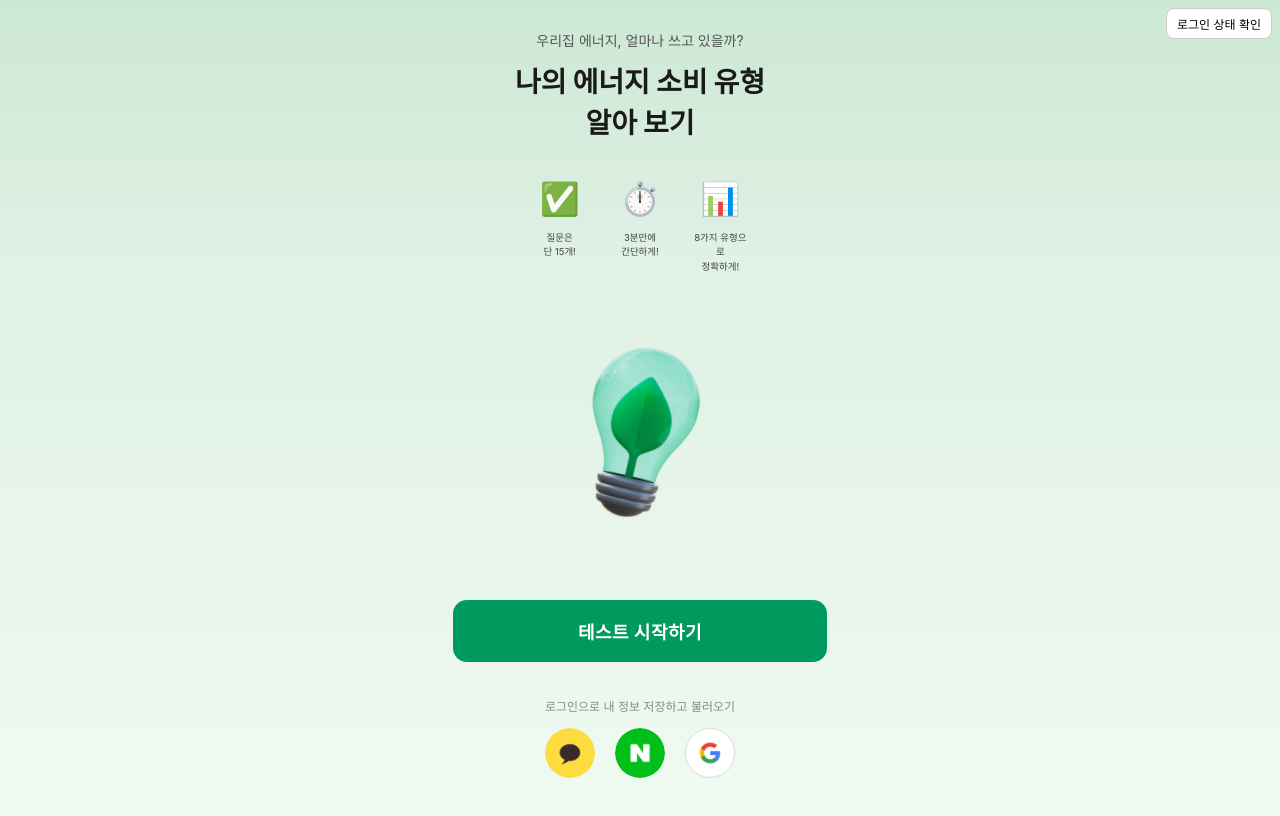
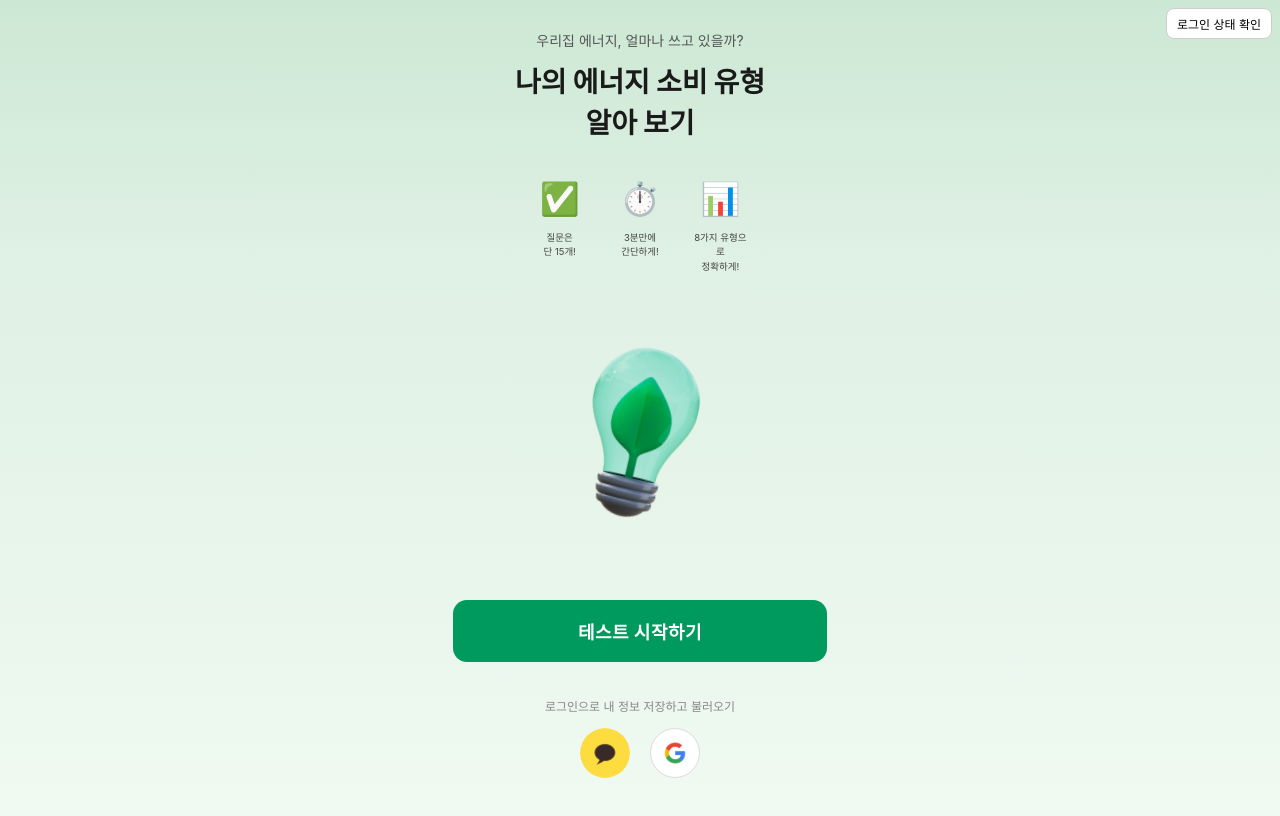
Before and after one commit to ST-team11/ST-FE, a React (Create React App) app: page / in a window 1280 px wide. Shown: the top 816 px of the page. Built offline with nearby package versions, Linux system fonts and the light colour scheme; no server answers.

Commit message:
refactor : 네이버 로그인 제거

```diff
--- a/src/pages/IntroPage.js
+++ b/src/pages/IntroPage.js
@@ -64,12 +64,6 @@ function IntroPage({ onStart }) {
           >
             <img src={kkt_icon} alt="카카오톡 소셜" />
           </button>
-          <button
-            className="social-btn naver"
-            onClick={() => loginWithProvider("naver")}
-          >
-            <img src={naver_icon} alt="네이버 소셜" />
-          </button>
 
           <button
             className="social-btn google"
```
